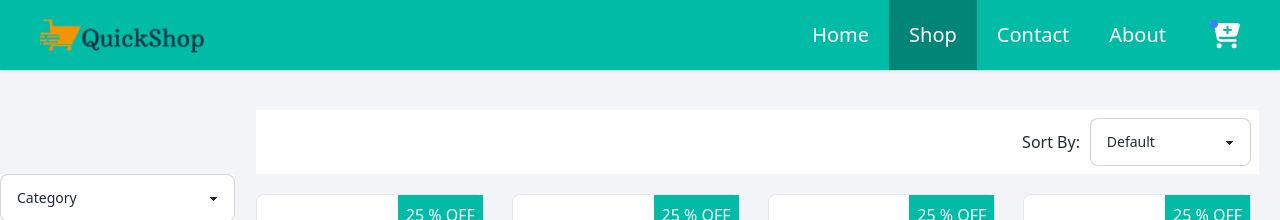
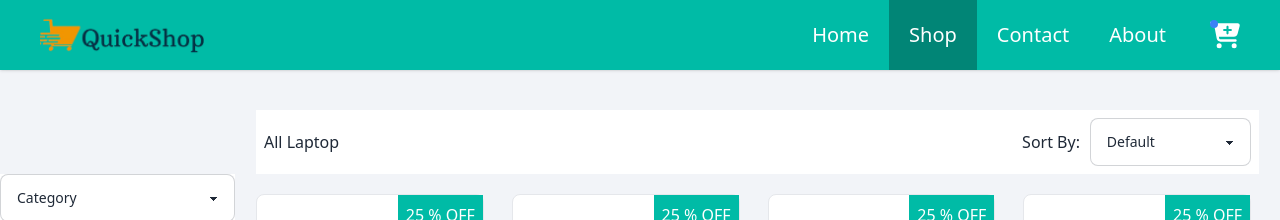
Before and after one commit to kalidashodekare14/QuickShop-Client, a React (Vite) app: page /shop in a window 1280 px wide. Shown: the top 220 px of the page. Built offline with nearby package versions, Linux system fonts and the light colour scheme.

Commit message:
Project Update

```diff
--- a/src/Components/Shop/Shop.jsx
+++ b/src/Components/Shop/Shop.jsx
@@ -63,7 +63,7 @@ const Shop = () => {
             <div className='w-full min-h-screen'>
                 <div className=" bg-white flex justify-between items-center w-[96%] m-auto p-2">
                     <div>
-                        {/* <h1 className="">All Laptop</h1> */}
+                        <h1 className="hidden lg:block">All Laptop</h1>
                         <div className="md:hidden">
                             <FaChartBar className="cursor-pointer" onClick={toggleSidebar} />
                         </div>
```
